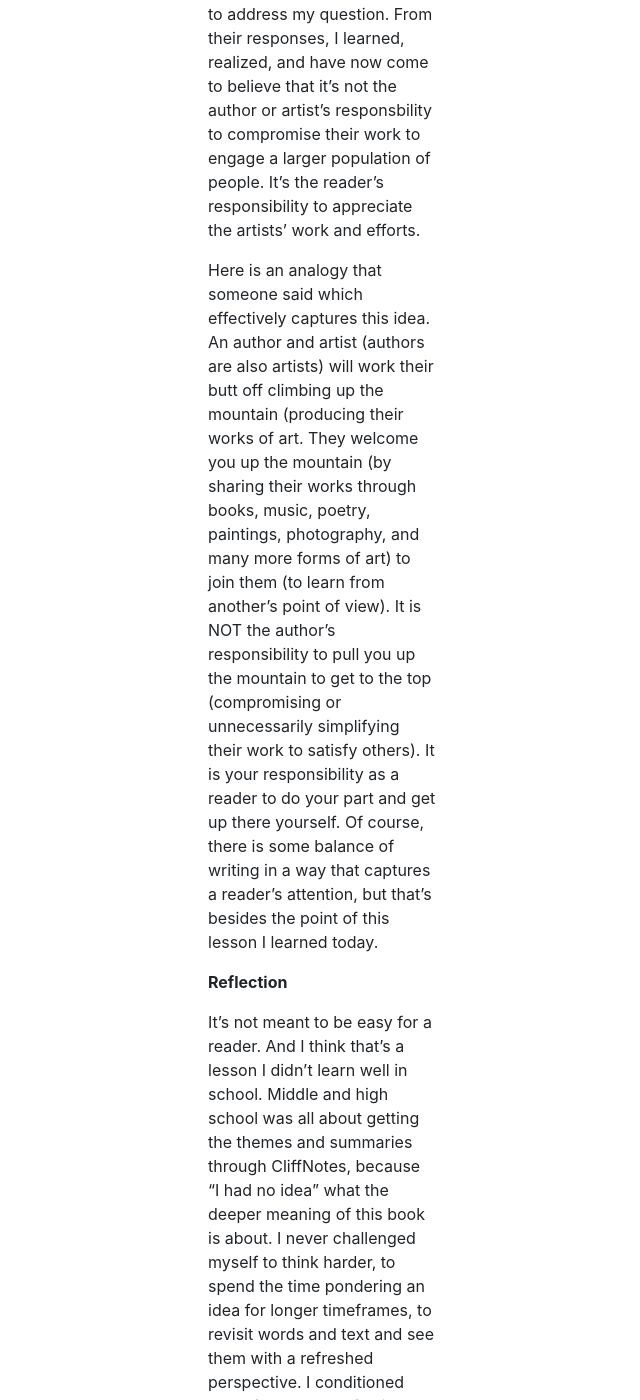
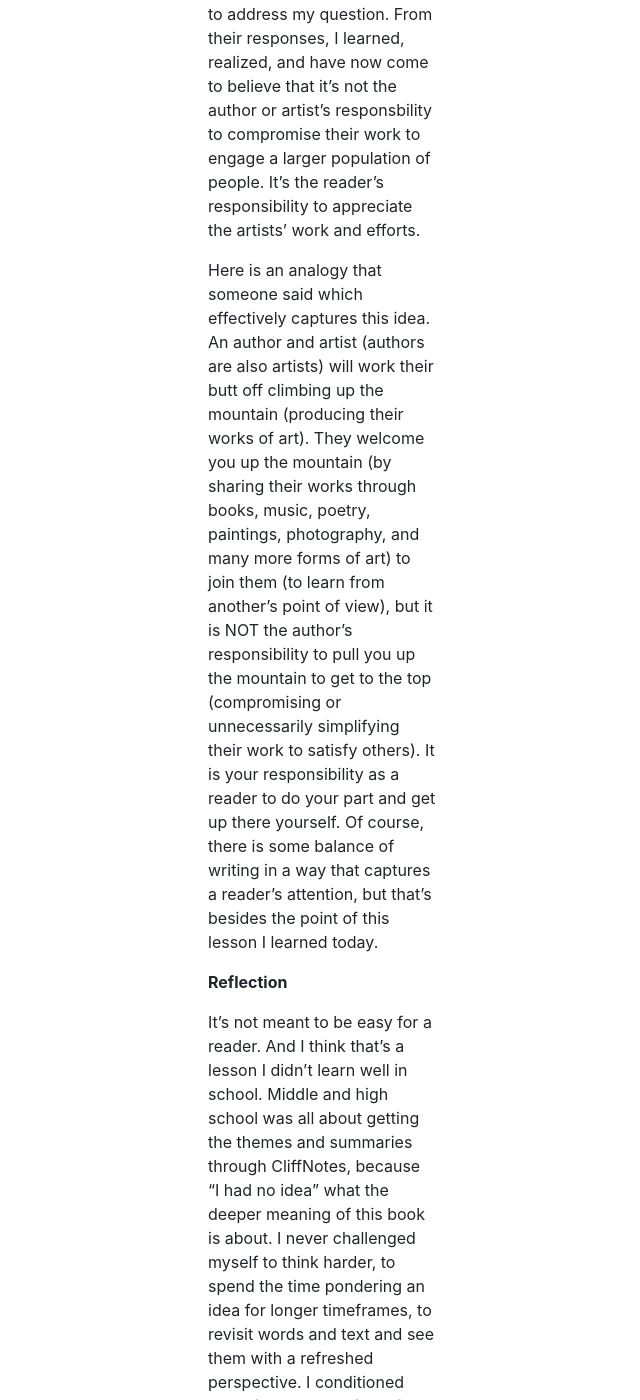
Before and after one commit to j-fang/j-fang.github.io, a Jekyll site: the page built from _posts/2019-06-24-what-we-dont-want-to-pay-for.md, in a window 1280 px wide and 1400 px high, scrolled down 2668 px. Shown: the whole window, without its empty margins (318-958 px from the left). Built offline with Jekyll 4.4.1, drawn with Linux system fonts in a browser that asks for light colours; some of the changed text lies outside the part shown.

Commit message:
book-club-post

```diff
--- a/_posts/2019-06-24-what-we-dont-want-to-pay-for.md
+++ b/_posts/2019-06-24-what-we-dont-want-to-pay-for.md
@@ -21,7 +21,7 @@ Hear me out before you jump to conclusions about that question. Let me unpack th
 
 A couple attendees attempted to address my question. From their responses, I learned, realized, and have now come to believe that it's not the author or artist's responsbility to compromise their work to engage a larger population of people. It's the reader's responsibility to appreciate the artists' work and efforts.
 
-Here is an analogy that someone said which effectively captures this idea. An author and artist (authors are also artists) will work their butt off climbing up the mountain (producing their works of art. They welcome you up the mountain (by sharing their works through books, music, poetry, paintings, photography, and many more forms of art) to join them (to learn from another's point of view). It is NOT the author's responsibility to pull you up the mountain to get to the top (compromising or unnecessarily simplifying their work to satisfy others). It is your responsibility as a reader to do your part and get up there yourself. Of course, there is some balance of writing in a way that captures a reader's attention, but that's besides the point of this lesson I learned today.
+Here is an analogy that someone said which effectively captures this idea. An author and artist (authors are also artists) will work their butt off climbing up the mountain (producing their works of art). They welcome you up the mountain (by sharing their works through books, music, poetry, paintings, photography, and many more forms of art) to join them (to learn from another's point of view), but it is NOT the author's responsibility to pull you up the mountain to get to the top (compromising or unnecessarily simplifying their work to satisfy others). It is your responsibility as a reader to do your part and get up there yourself. Of course, there is some balance of writing in a way that captures a reader's attention, but that's besides the point of this lesson I learned today.
 
 **Reflection**
 
```
Also changed, not shown: other parts of _posts/2019-06-24-what-we-dont-want-to-pay-for.md (+6 -7 lines).
